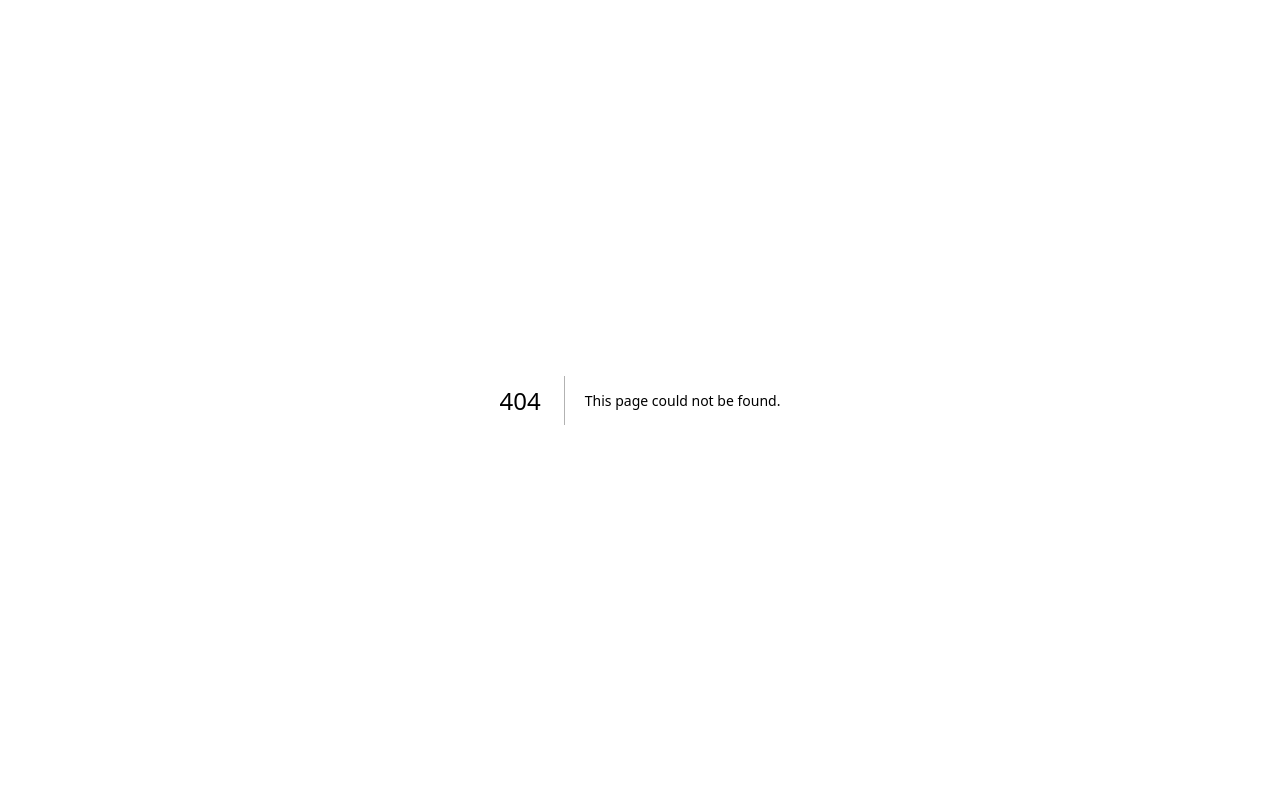
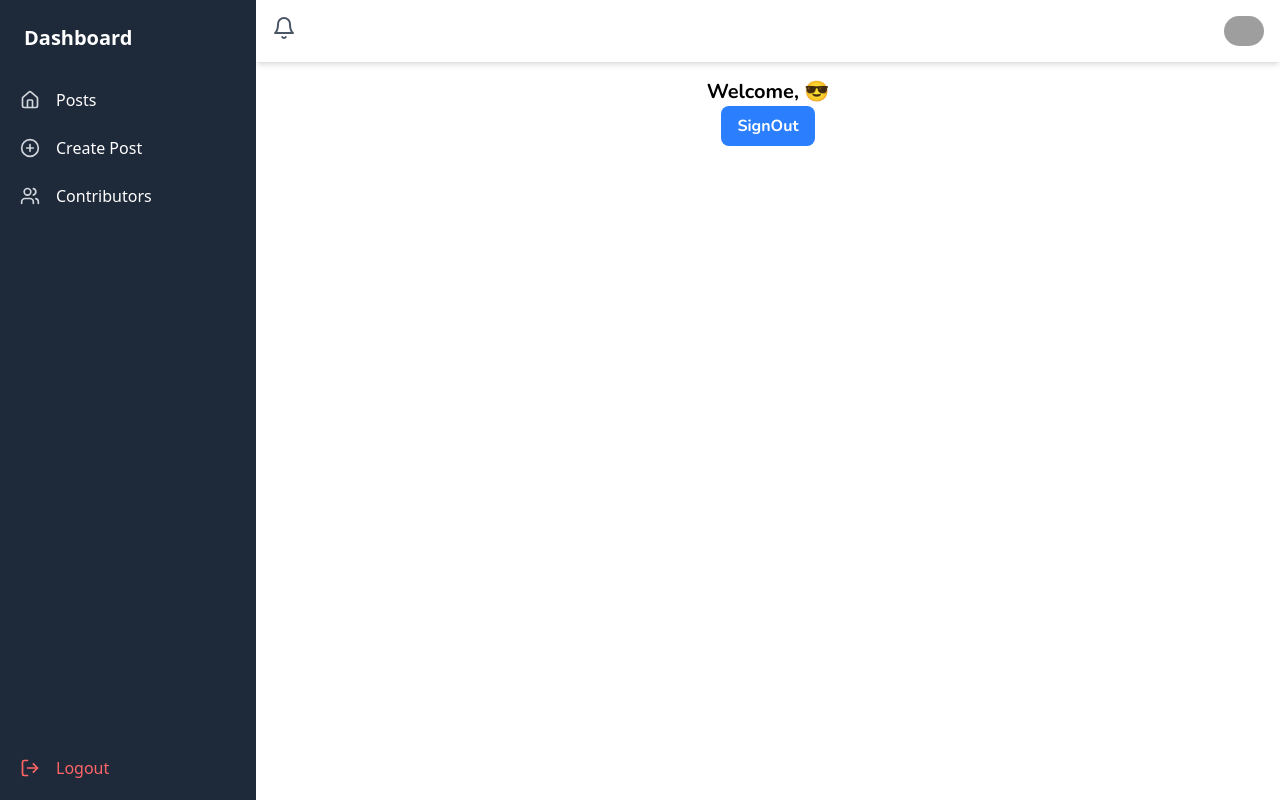
Before and after one commit to clifforddonk/Blog-App, a Next.js app: page /dashboard/user in a window 1280 px wide. Before the commit this address had no page. Built offline with nearby package versions, Linux system fonts and the light colour scheme; no server answers; grey boxes are pictures that could not be loaded.

Commit message:
Create UserModel

```diff
--- /dev/null
+++ b/app/dashboard/user/page.jsx
@@ -0,0 +1,23 @@
+"use client";
+import Link from "next/link";
+import React, { useCallback } from "react";
+import { signOut, useSession } from "next-auth/react";
+
+const page = () => {
+  const { data: session } = useSession();
+
+  return (
+    <div className="font-nunito flex items-center justify-center flex-col ">
+      <h1 className="font-bold text-xl">Welcome, {session?.user?.name}😎</h1>
+
+      <button
+        className="bg-blue-500 rounded-lg max-w-md hover:bg-blue-400 text-white font-semibold px-4 py-2 cursor-pointer transition"
+        onClick={() => signOut({ callbackUrl: "/auth/login" })}
+      >
+        SignOut
+      </button>
+    </div>
+  );
+};
+
+export default page;
```
